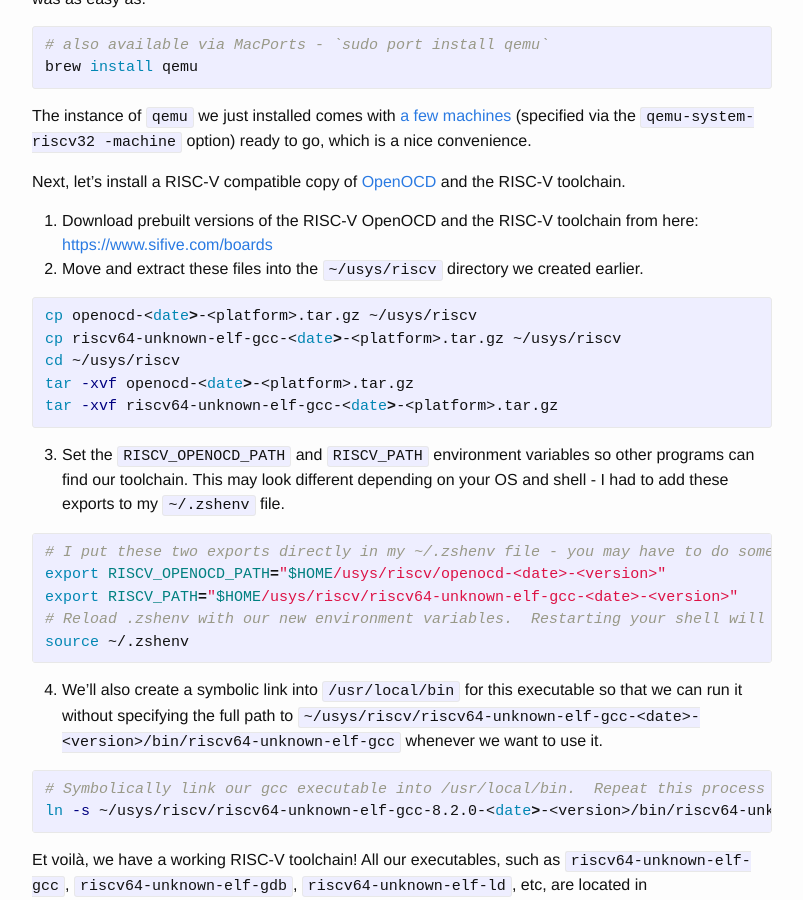
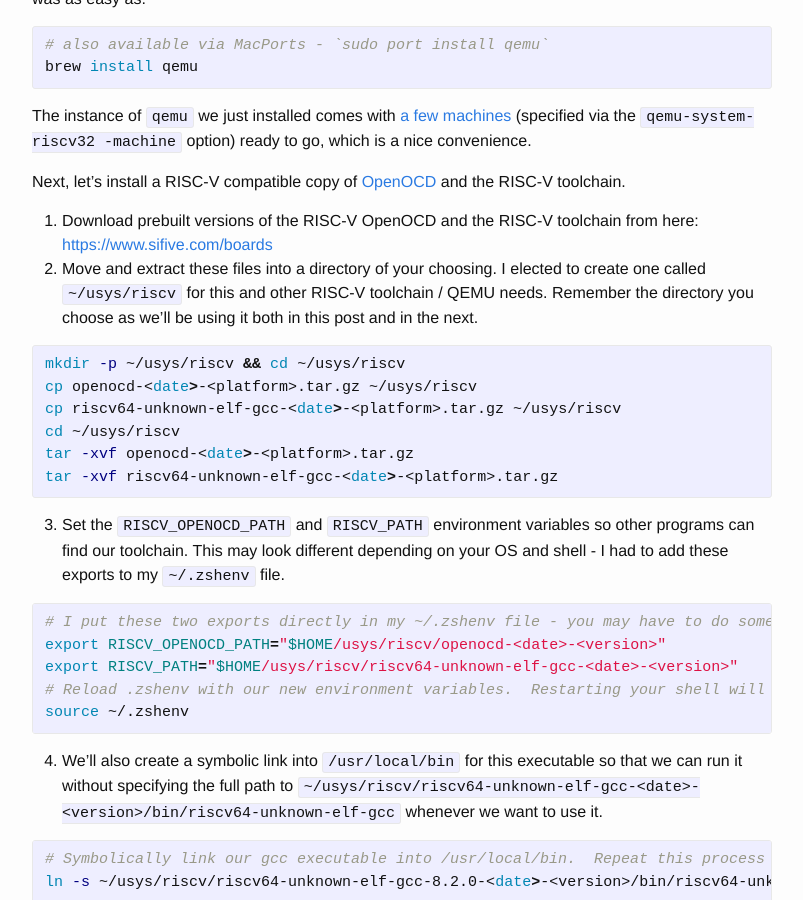
Before and after one commit to twilco/twilco.github.io, a Jekyll site: the page built from _posts/2019-03-10-riscv-from-scratch-1.markdown, in a window 1280 px wide and 900 px high, scrolled down 1139 px. Shown: the whole window, without its empty margins (238-1041 px from the left). Built offline with Jekyll 4.4.1, drawn with Linux system fonts in a browser that asks for light colours; comment, search, counter and statistics services are not loaded.

Commit message:
Fix reference to ~/usys/riscv deleted with e1bc4d8ec48ab780de7820027b19a21598457626

```diff
--- a/_posts/2019-03-10-riscv-from-scratch-1.markdown
+++ b/_posts/2019-03-10-riscv-from-scratch-1.markdown
@@ -37,8 +37,9 @@ The instance of `qemu` we just installed comes with [a few machines](https://git
 Next, let's install a RISC-V compatible copy of [OpenOCD](http://openocd.org/) and the RISC-V toolchain.
 
 1. Download prebuilt versions of the RISC-V OpenOCD and the RISC-V toolchain from here: <https://www.sifive.com/boards>
-2. Move and extract these files into the `~/usys/riscv` directory we created earlier.
+2. Move and extract these files into a directory of your choosing.   I elected to create one called `~/usys/riscv` for this and other RISC-V toolchain / QEMU needs.  Remember the directory you choose as we'll be using it both in this post and in the next.
 {% highlight bash %}
+mkdir -p ~/usys/riscv && cd ~/usys/riscv
 cp openocd-<date>-<platform>.tar.gz ~/usys/riscv
 cp riscv64-unknown-elf-gcc-<date>-<platform>.tar.gz ~/usys/riscv
 cd ~/usys/riscv
```
